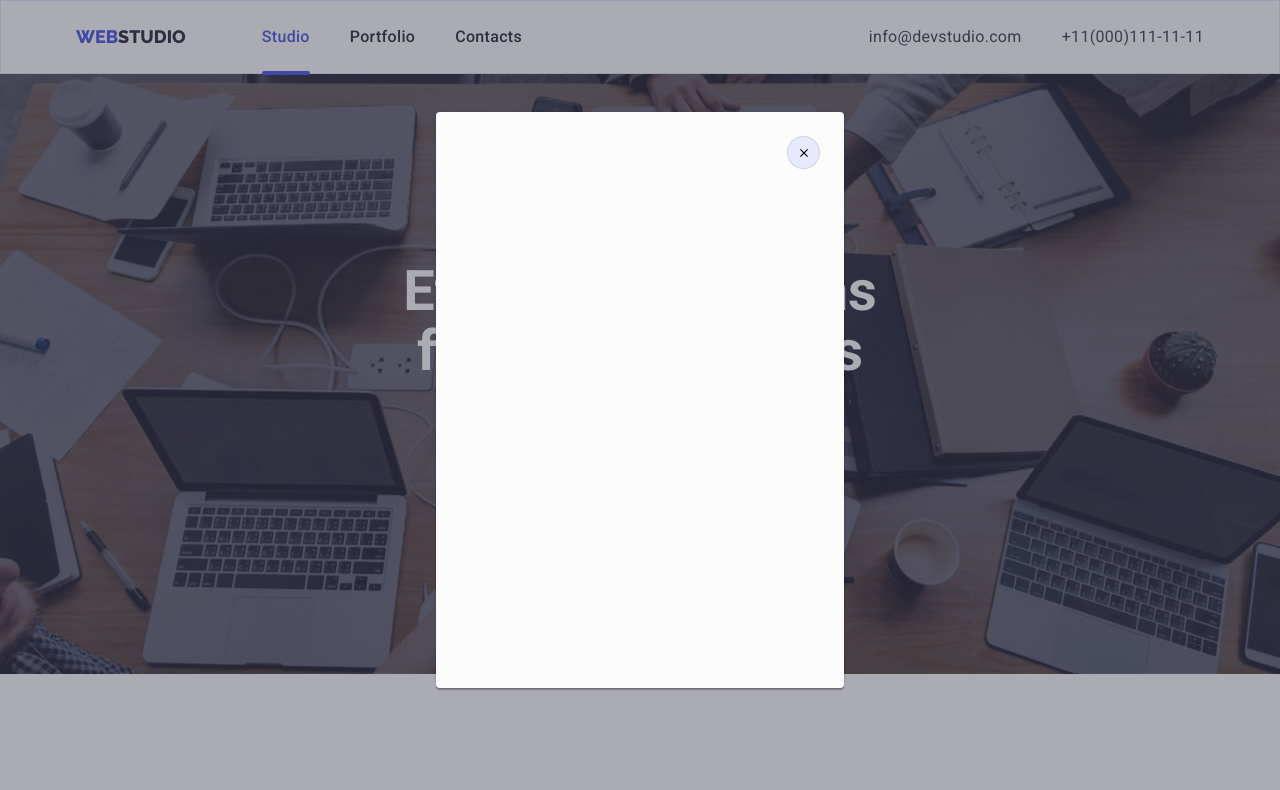
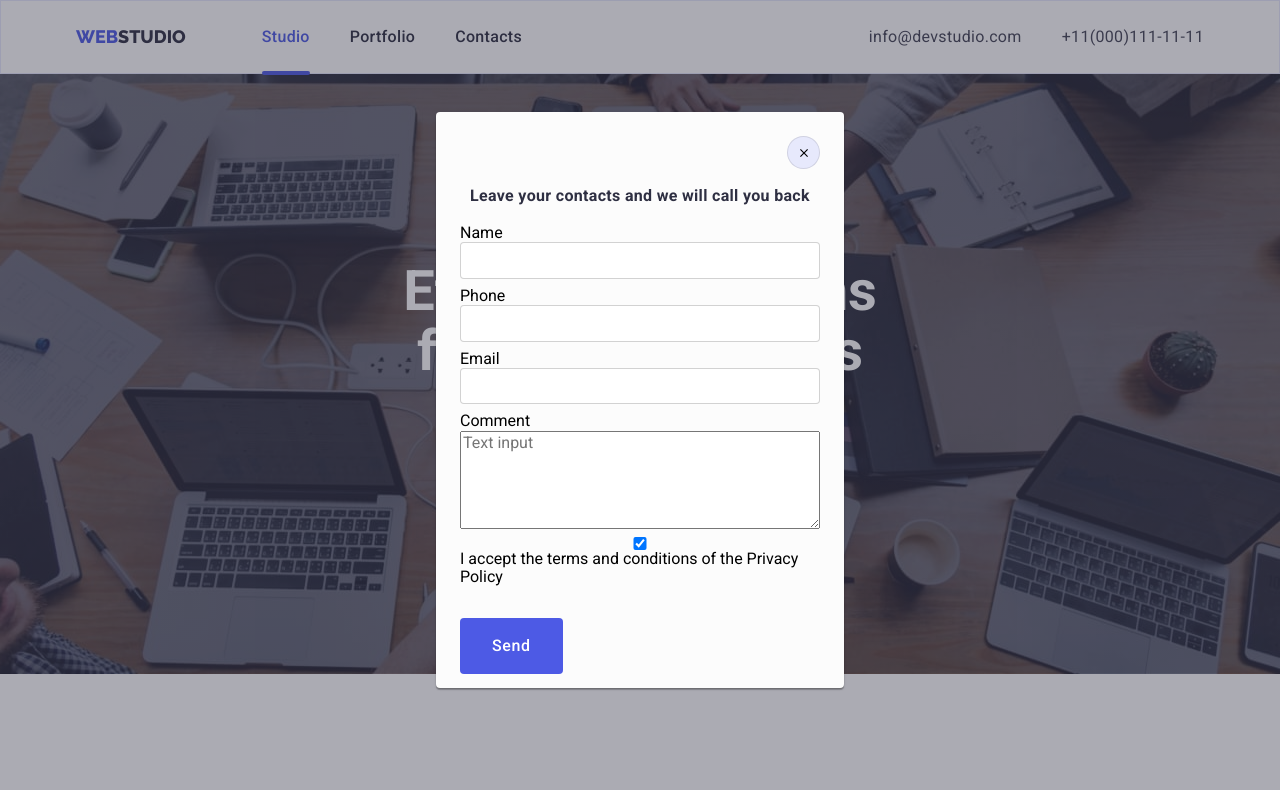
Before and after one commit to OlesiaKubska/goit-markup-hw-06, a plain HTML site: page index.html in a window 1280 px wide. Both pictures are taken after a click on the button "Order Service". Shown: the top 790 px of the page. Drawn offline with nearby package versions, Linux system fonts and the light colour scheme.

Commit message:
add <form> <label>

```diff
--- a/css/styles.css
+++ b/css/styles.css
@@ -274,6 +274,57 @@ body {
 .modal-close-btn:hover .modal-close-btn-icon,
 .modal-close-btn:focus .modal-close-btn-icon {
   fill: var(--title-text-color);
+}
+
+.modal-title {
+  font-size: 16px;
+  line-height: 1.5;
+  text-align: center;
+  letter-spacing: 0.02em;
+  color: #2E2F42;
+  margin: 72px 24px 16px 24px;
+}
+
+.modal-form {
+  margin-left: 24px;
+  margin-right: 24px;
+}
+
+input {
+  padding: 8px;
+  font-family: inherit;
+  border: 1px solid rgba(33, 33, 33, 0.2);
+  border-radius: 4px;
+}
+
+label {
+  display: flex;
+  flex-direction: column;
+  margin-bottom: 8px;
+}
+
+.form-btn {
+  font-family: inherit;
+  font-weight: 500;
+  font-size: 16px;
+  line-height: 1.5;
+  letter-spacing: 0.04em;
+  cursor: pointer;
+  background-color: var(--accent-text-color);
+  color: var(--title-text-color);
+  border: none;
+  border-radius: 4px;
+  padding: 16px 32px;
+  margin-top: 24px;
+  transition-property: background-color, box-shadow;
+  transition-duration: 250ms;
+  transition-timing-function: cubic-bezier(0.4, 0, 0.2, 1);
+}
+
+.form-btn:hover,
+.form-btn:focus {
+  background-color: #404bbf;
+  box-shadow: 0px 4px 4px rgba(0, 0, 0, 0.15);
 }
 
 .visually-hidden {
--- a/index.html
+++ b/index.html
@@ -26,7 +26,9 @@
           >
           <ul class="header-list list">
             <li class="header-item">
-              <a class="header-link link header-link-after" href="./index.html">Studio</a>
+              <a class="header-link link header-link-after" href="./index.html"
+                >Studio</a
+              >
             </li>
             <li class="header-item">
               <a class="header-link link" href="./portfolio.html">Portfolio</a>
@@ -56,7 +58,9 @@
       <section class="hero section">
         <div class="container">
           <h1 class="hero-title">Effective Solutions for Your Business</h1>
-          <button class="hero-btn" type="button" data-modal-open>Order Service</button>
+          <button class="hero-btn" type="button" data-modal-open>
+            Order Service
+          </button>
         </div>
       </section>
       <section class="feature section">
@@ -408,7 +412,8 @@
       <div class="footer-container container">
         <div class="footer-logo">
           <a class="footer-logo-link" href="./index.html">
-            <span class="header-logo-accent">Web</span>Studio</a>
+            <span class="header-logo-accent">Web</span>Studio</a
+          >
           <p class="footer-text">
             Increase the flow of customers and sales for your business with
             digital marketing & growth solutions.
@@ -455,16 +460,23 @@
         </div>
         <div class="footer-input">
           <strong class="strong">Subscribe</strong>
-          <button class="footer-btn" type="button">Subscribe
-            <a href="#" class="footer-input-link link">
+          <form>
+            <label>
+              <input type="email" name="email" placeholder="E-mail" />
+            </label>
+            <button class="footer-btn" type="button">
+              Subscribe
+              <a href="#" class="footer-input-link link">
                 <svg class="footer-input-icon" width="24" height="24">
                   <use href="./imeges/main-page/icons.svg#icon-Frame-3"></use>
                 </svg>
-            </a>
-          </button>
+              </a>
+            </button>
+          </form>
         </div>
       </div>
     </footer>
+
     <div class="backdrop is-hidden" data-modal>
       <div class="modal">
         <button type="button" class="modal-close-btn" data-modal-close>
@@ -472,6 +484,36 @@
             <use href="./imeges/main-page/icons.svg#icon-close-black"></use>
           </svg>
         </button>
+        <h3 class="modal-title">
+          Leave your contacts and we will call you back
+        </h3>
+        <form class="modal-form">
+          <label>
+            Name
+            <input type="text" name="username" autofocus />
+          </label>
+          <label>
+            Phone
+            <input type="tel" name="phone" />
+          </label>
+          <label>
+            Email
+            <input type="email" name="email" />
+          </label>
+          <label>
+            Comment
+            <textarea
+              name="comment"
+              rows="5"
+              placeholder="Text input"
+            ></textarea>
+          </label>
+          <label>
+            <input type="checkbox" name="" value="" checked />
+            I accept the terms and conditions of the Privacy Policy
+          </label>
+          <button type="submit" class="form-btn">Send</button>
+        </form>
       </div>
     </div>
 
```
